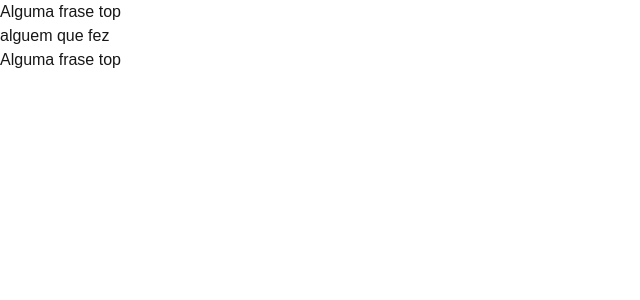
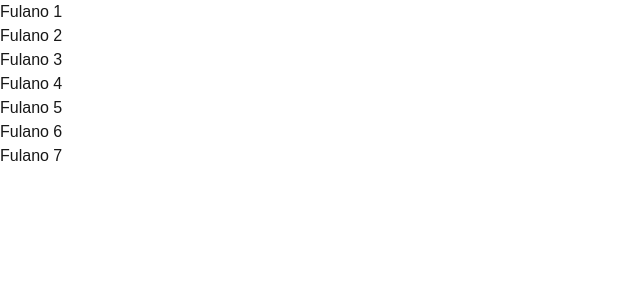
Before and after one commit to 2011Alexandrealvarenga/ReactJs-Exercises, a Next.js app: page / in a window 1280 px wide. Shown: the top 300 px of the page, without its empty margins (0-640 px from the left). Built offline with nearby package versions, Linux system fonts and the light colour scheme.

Commit message:
exibe uma lista de itens de um arquivo externo

```diff
--- /dev/null
+++ b/src/app/listagem.tsx
@@ -0,0 +1,18 @@
+import { peopleList } from "@/data/peopleList";
+const Listagem = () =>{
+  return(
+    <div >
+      {/* exibe uma lista de itens de um arquivo externo */}
+      {
+        peopleList.length > 0 &&
+        <ul>
+          {peopleList.map(person =>
+            <li>{person.name}</li>
+          )}
+        </ul>
+      }
+
+    </div>
+  );
+}
+export default Listagem;
--- a/src/app/page.tsx
+++ b/src/app/page.tsx
@@ -1,10 +1,9 @@
-import { ExeProps } from "./props";
-import { Card } from "./Card";
-function Page(){
+import { peopleList } from "@/data/peopleList";
+import Listagem from "./listagem";
+const Page = () =>{
   return(
     <div >
-      <Card phrase="Alguma frase top" author="alguem que fez"></Card>
-      <Card phrase="Alguma frase top" ></Card>
+      <Listagem />
     </div>
   );
 }
--- /dev/null
+++ b/src/data/peopleList.ts
@@ -0,0 +1,12 @@
+import { Person } from "@/types/Person";
+
+export const peopleList:Person[] =[
+
+  {id: 1, name: 'Fulano 1', profession: 'Profissão 1'},
+  {id: 2, name: 'Fulano 2', profession: 'Profissão 2'},
+  {id: 3, name: 'Fulano 3', profession: 'Profissão 3'},
+  {id: 4, name: 'Fulano 4', profession: 'Profissão 4'},
+  {id: 5, name: 'Fulano 5', profession: 'Profissão 5'},
+  {id: 6, name: 'Fulano 6', profession: 'Profissão 6'},
+  {id: 7, name: 'Fulano 7', profession: 'Profissão 6'}
+];
--- /dev/null
+++ b/src/types/Person.ts
@@ -0,0 +1,5 @@
+export type Person = {
+  id: number;
+  name: string;
+  profession: string;
+}
```
